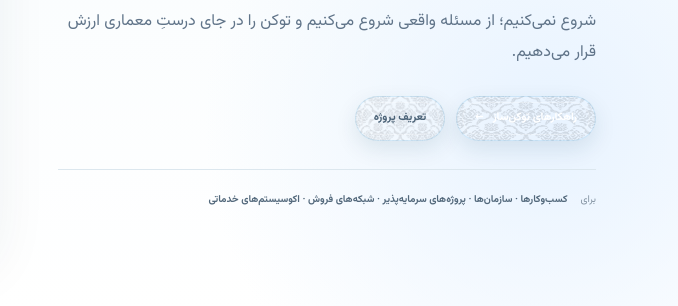
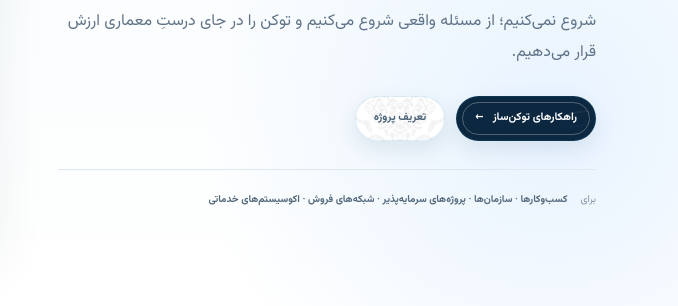
Before and after one commit to kazemi44468-bot/tokensaz, a plain HTML site: page index.html in a window 1280 px wide. Shown: the part 401-707 px from the top of the page, 602-1280 px from the left. Drawn offline with Linux system fonts and the light colour scheme.

Commit message:
Use softly tiled b1 texture on light buttons

```diff
--- a/assets/css/style.css
+++ b/assets/css/style.css
@@ -1002,26 +1002,21 @@ body{background-blend-mode:normal!important}
 }
 
 
-/* BUTTON TEXTURE — b1.png — visible final application */
+/* BUTTON TEXTURE — b1.png — tiled softly on light buttons */
 .primary,.navbtn,.drawer-cta,.circlebtn{
-  background-image:url("../images/b1.png")!important;
+  background-image:none!important;
+}
+.secondary,.outline-btn{
+  background-color:#fff!important;
+  background-image:linear-gradient(rgba(255,255,255,.55),rgba(255,255,255,.55)),url("../images/b1.png")!important;
   background-repeat:repeat!important;
   background-position:center center!important;
-  background-size:100% 100%!important;
-  background-color:transparent!important;
+  background-size:auto!important;
   background-blend-mode:normal!important;
 }
-.secondary,.outline-btn{
-  background-image:url("../images/b1.png")!important;
+.secondary:hover,.outline-btn:hover{
+  background-image:linear-gradient(rgba(255,255,255,.42),rgba(255,255,255,.42)),url("../images/b1.png")!important;
   background-repeat:repeat!important;
   background-position:center center!important;
-  background-size:100% 100%!important;
-  background-color:transparent!important;
-  background-blend-mode:normal!important;
+  background-size:auto!important;
 }
-.primary:hover,.navbtn:hover,.drawer-cta:hover,.circlebtn:hover,.secondary:hover,.outline-btn:hover{
-  background-image:url("../images/b1.png")!important;
-  background-position:center center!important;
-  background-size:100% 100%!important;
-  background-color:transparent!important;
-}
```
